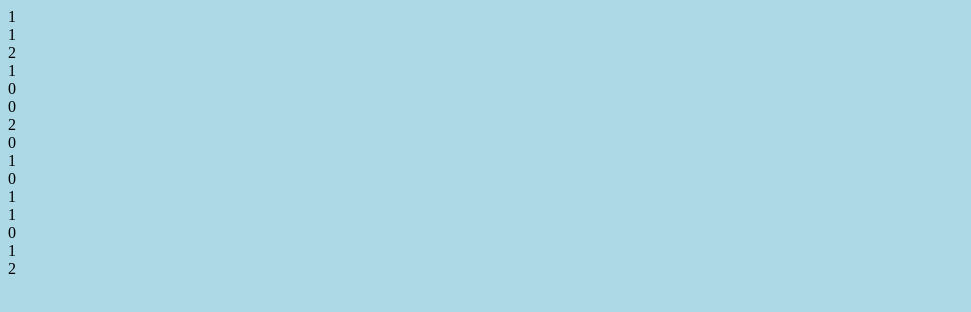
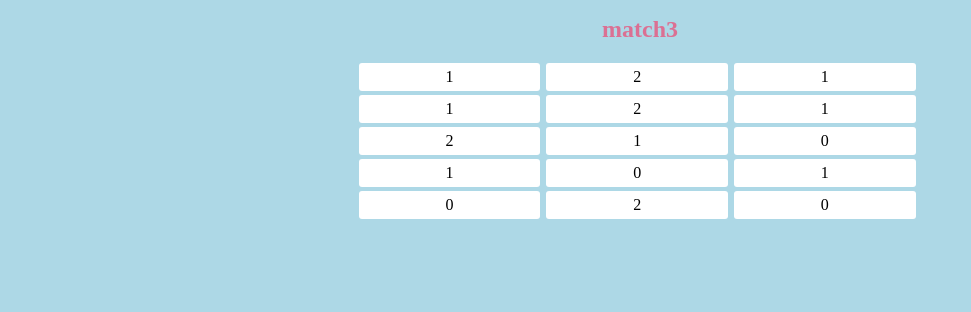
Before and after one commit to tjallen/match3, a React (Create React App) app: page / in a window 1280 px wide. Shown: the top 312 px of the page, without its empty margins (0-971 px from the left). Built offline with nearby package versions, Linux system fonts and the light colour scheme.

Commit message:
Add some basic CSS using styled()

```diff
--- a/src/components/App.js
+++ b/src/components/App.js
@@ -1,5 +1,18 @@
 import React, { Component } from 'react';
 import Column from './Column';
+import styled from 'styled-components';
+
+const Title = styled.h1`
+  font-size: 1.5em;
+  text-align: center;
+  color: palevioletred;
+`;
+
+const StyledAppWrapper = styled.div`
+  width: 45%;
+  margin: 0 auto;
+  text-align: center;
+`
 
 export default class App extends Component {
   constructor() {
@@ -14,29 +27,30 @@ export default class App extends Component {
           { content: 0 },
         ],
         [
+          { content: 2 },
+          { content: 2 },
+          { content: 1 },
           { content: 0 },
           { content: 2 },
-          { content: 0 },
-          { content: 1 },
-          { content: 0 },
         ],
         [
           { content: 1 },
           { content: 1 },
           { content: 0 },
           { content: 1 },
-          { content: 2 },
+          { content: 0 },
         ],
       ]
     };
   }
   render() {
     return (
-      <div>
+      <StyledAppWrapper>
+        <Title>match3</Title>
         <Column cells={this.state.cells[0]} />
         <Column cells={this.state.cells[1]} />
         <Column cells={this.state.cells[2]} />
-      </div>
+      </StyledAppWrapper>
     );
   }
 }
--- a/src/components/Cell.js
+++ b/src/components/Cell.js
@@ -1,4 +1,15 @@
 import React from 'react';
+import styled from 'styled-components';
 
-const Cell = ({ content }) => <div>{content}</div>;
+const Cell = ({ content }) => {
+  const StyledCell = styled.div`
+    background-color: #fff;
+    padding: 5px 0;
+    margin: 4px 3px;
+    border-radius: 3px;
+  `;
+  return (
+    <StyledCell>{content}</StyledCell>
+  );
+}
 export default Cell;
--- a/src/components/Column.js
+++ b/src/components/Column.js
@@ -1,17 +1,23 @@
 import React from 'react';
 import Cell from './Cell';
 import v4 from 'uuid';
+import styled from 'styled-components';
 
 const Column = ({ cells }) => {
+  const StyledColumn = styled.div`
+  display: inline;
+  width: 33%;
+  float: left;
+  `;
   return (
-    <div>
+      <StyledColumn>
         {cells.map((cell) =>
           <Cell
             content={cell.content}
             key={v4()}
           />
         )}
-    </div>
+      </StyledColumn>
   );
 };
 export default Column;
```
Lines whose indentation alone changed are shown as unchanged.
